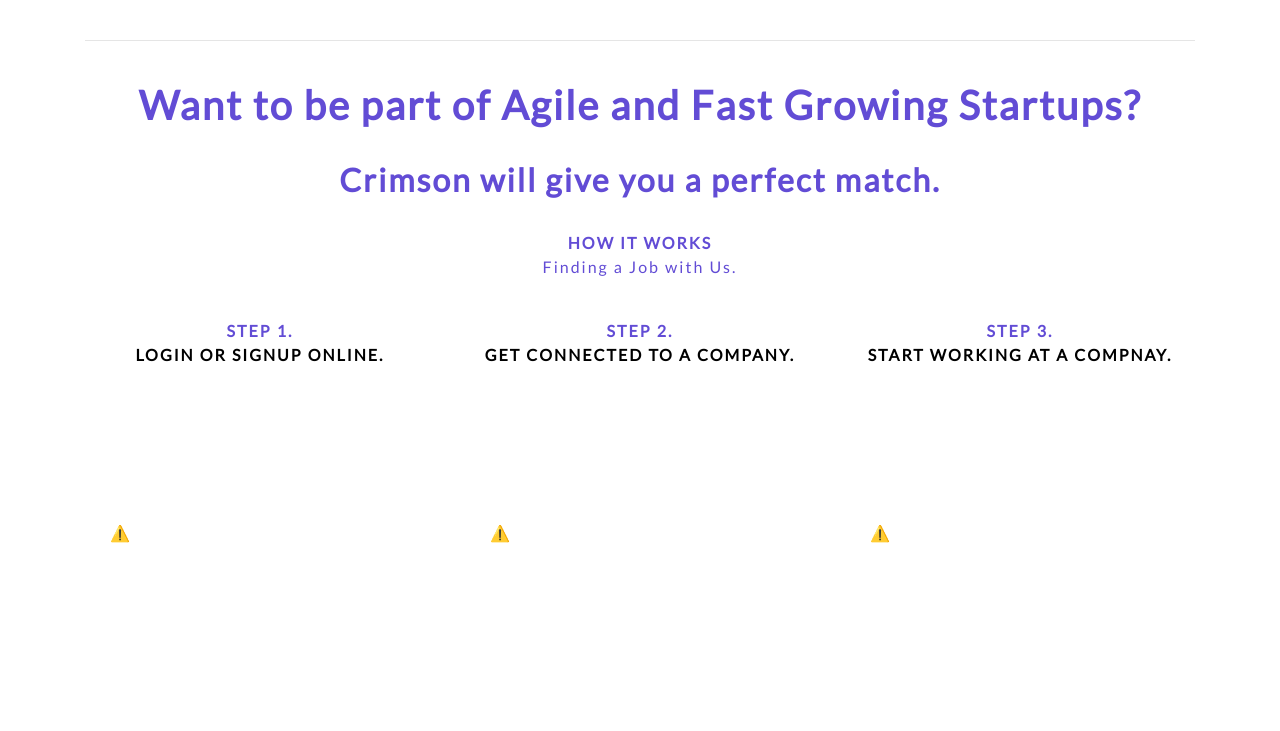
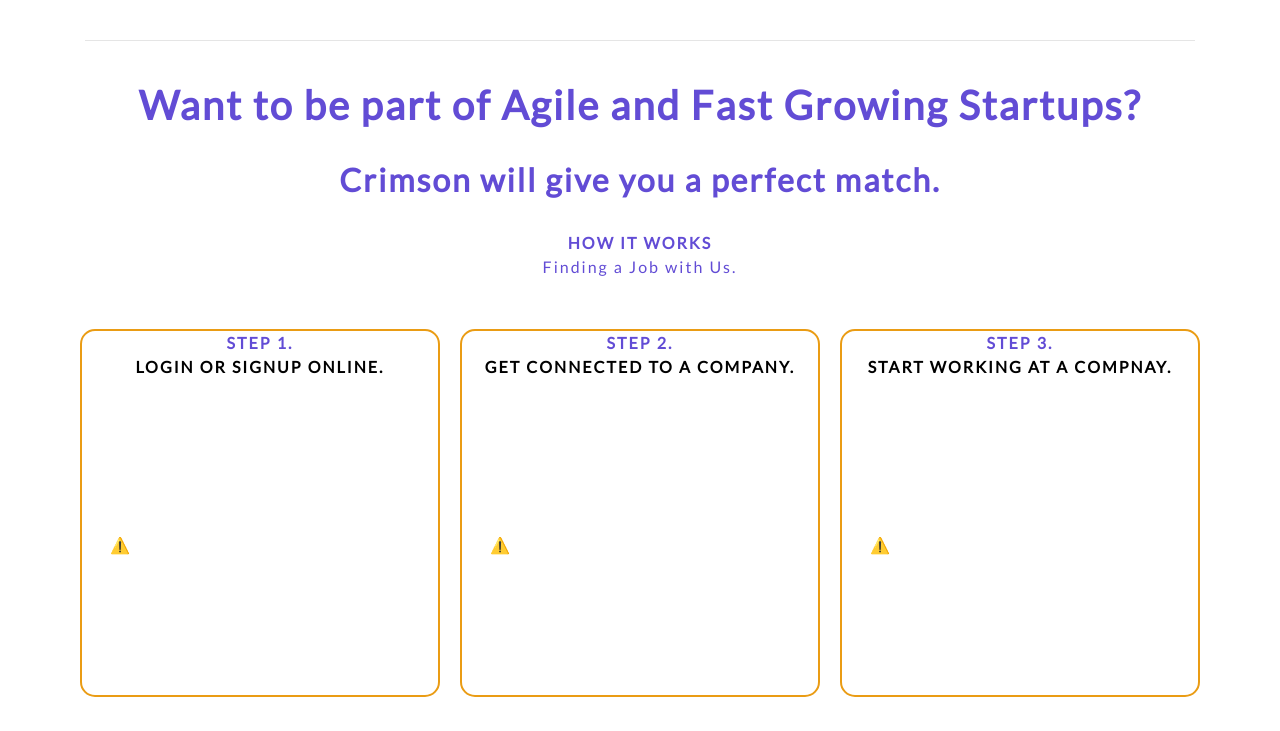
Before and after one commit to Kay-raph/tukoworks, a plain HTML site: page index.html in a window 1280 px wide. Shown: the part 644-1375 px from the top of the page. Before the commit the page ends 1351 px from the top, so only its background shows below. Drawn offline with nearby package versions, Linux system fonts and the light colour scheme; no server answers; a script that the page names is missing.

Commit message:
added column border color #ea9c14

```diff
--- a/src/css/home.css
+++ b/src/css/home.css
@@ -160,6 +160,9 @@ lottie-player{
 .col-sm{
 	font-weight: bolder;
 	color: #624cd5;
+	border: 2px solid #ea9c14;
+	border-radius: 15px;
+	margin: 10px;
 }
 .howitworks h1,h2, p{
 	color: #624cd5;
```
